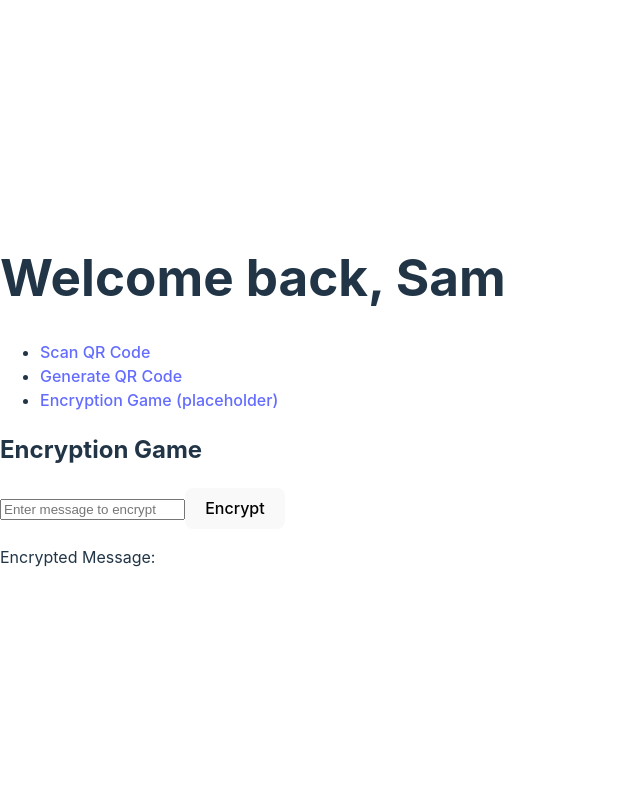
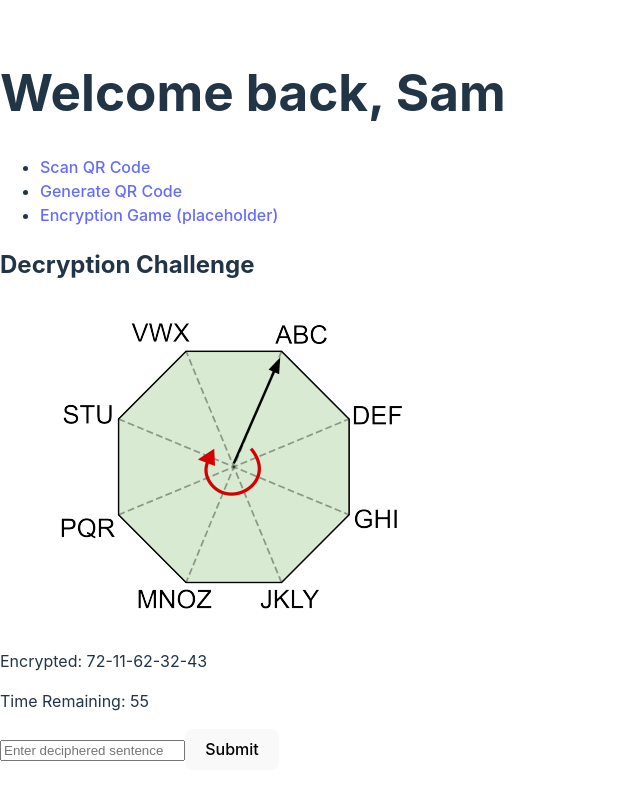
Before and after one commit to okebs/ReactApp, a React (Vite) app: page /encrypt in a window 1280 px wide. Shown: the whole page, without its empty margins (0-640 px from the left). Built offline with nearby package versions, Linux system fonts and the light colour scheme.

Commit message:
encryption game further testing

```diff
--- a/src/App.tsx
+++ b/src/App.tsx
@@ -27,7 +27,15 @@ function App() {
         <Routes>
           <Route path="/scanner" element={<ScannerPage />} />
           <Route path="/generator" element={<GeneratorPage />} />
-          <Route path="/encrypt" element={<EncryptionGame />} />
+          <Route path="/encrypt" element={
+            <EncryptionGame
+              encryptedSentence="72-11-62-32-43" // Corrected encrypted sentence for "WATER"
+              correctSentence="WATER" // For testing purposes
+              timeLimit={60} // 5 minutes time limit
+              imagePath="/images/octagon-cipher.png" // Replace with your actual image path
+            />
+          } />
+
         </Routes>
       </div>
     </Router>
--- a/src/components/EncryptionGame.tsx
+++ b/src/components/EncryptionGame.tsx
@@ -1,4 +1,4 @@
-import React, { useState } from 'react';
+/*import React, { useState } from 'react';
 
 const octagon = ['ABC', 'DEF', 'GHI', 'JKL', 'MNO', 'PQR', 'STU', 'VWX'];
 
@@ -56,29 +56,87 @@ const EncryptionGame = () => {
       <p>Encrypted Message: {encrypted}</p>
     </div>
   );
+};*/
+
+ //Front-end code to send the score to the back end
+
+// const submitScore = async (score, userId) => {
+//     try {
+//       const response = await fetch('https://yourapi.com/submit-score', {
+//         method: 'POST',
+//         headers: {
+//           'Content-Type': 'application/json',
+//           'Authorization': `Bearer ${userToken}` // if using tokens for auth
+//         },
+//         body: JSON.stringify({ score, userId })
+//       });
+//       if (!response.ok) {
+//         throw new Error(`HTTP error! status: ${response.status}`);
+//       }
+//       const result = await response.json();
+//       console.log('Score submitted:', result);
+//     } catch (error) {
+//       console.error('Error submitting score:', error);
+//     }
+//   };
+
+
+//export default EncryptionGame;
+
+import React, { useState, useEffect } from 'react';
+
+// Define types for the component props
+type EncryptionGameProps = {
+  encryptedSentence: string;
+  correctSentence: string;
+  timeLimit: number;
+  imagePath: string;
 };
 
-// Front-end code to send the score to the back end
-/*
-const submitScore = async (score, userId) => {
-    try {
-      const response = await fetch('https://yourapi.com/submit-score', {
-        method: 'POST',
-        headers: {
-          'Content-Type': 'application/json',
-          'Authorization': `Bearer ${userToken}` // if using tokens for auth
-        },
-        body: JSON.stringify({ score, userId })
-      });
-      if (!response.ok) {
-        throw new Error(`HTTP error! status: ${response.status}`);
-      }
-      const result = await response.json();
-      console.log('Score submitted:', result);
-    } catch (error) {
-      console.error('Error submitting score:', error);
+const EncryptionGame: React.FC<EncryptionGameProps> = ({ encryptedSentence, correctSentence, timeLimit, imagePath }) => {
+  const [userInput, setUserInput] = useState<string>('');
+  const [timer, setTimer] = useState<number>(timeLimit);
+  const [isGameOver, setIsGameOver] = useState<boolean>(false);
+
+  useEffect(() => {
+    if (timer > 0) {
+      const intervalId = setInterval(() => {
+        setTimer(prevTimer => prevTimer - 1);
+      }, 1000);
+      return () => clearInterval(intervalId);
+    } else {
+      setIsGameOver(true);
     }
-  }; */
+  }, [timer]);
 
+  const checkSolution = (): void => {
+    if (userInput.toLowerCase() === correctSentence.toLowerCase()) {
+      alert('Correct!');
+    } else {
+      alert('Incorrect, try again!');
+    }
+    setUserInput(''); // Reset input field
+  };
+
+  return (
+    <div>
+      <h2>Decryption Challenge</h2>
+      <img src={imagePath} alt="Octagon Cipher" />
+      <p>Encrypted: {encryptedSentence}</p>
+      <p>Time Remaining: {timer}</p>
+      <input
+        type="text"
+        value={userInput}
+        onChange={(e) => setUserInput(e.target.value)}
+        placeholder="Enter deciphered sentence"
+        disabled={isGameOver}
+      />
+      <button onClick={checkSolution} disabled={isGameOver}>
+        Submit
+      </button>
+      {isGameOver && <p>Time's up! The correct sentence was: {correctSentence}</p>}
+    </div>
+  );
+};
 
 export default EncryptionGame;
```
Also changed, not shown: public/images/octagon-cipher.png (added).
